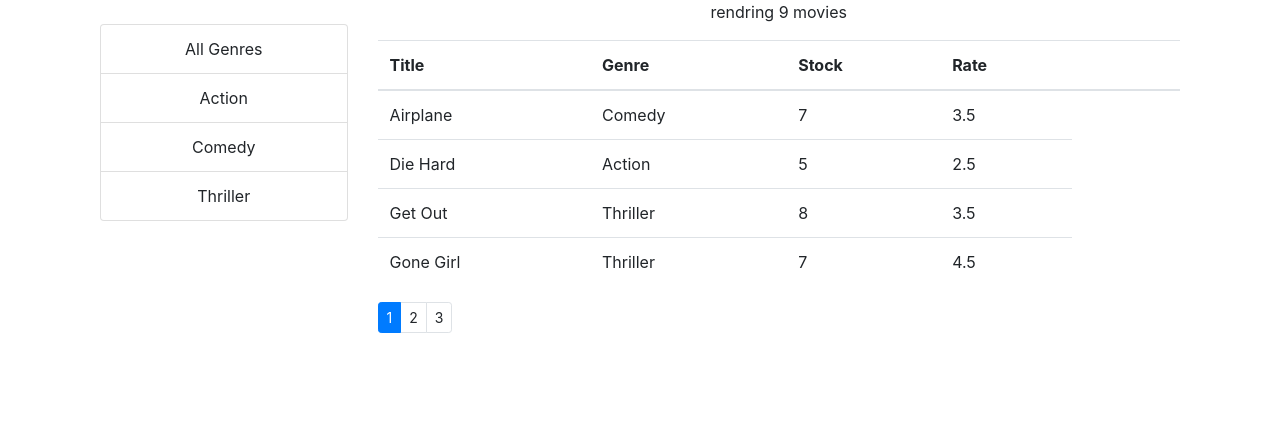
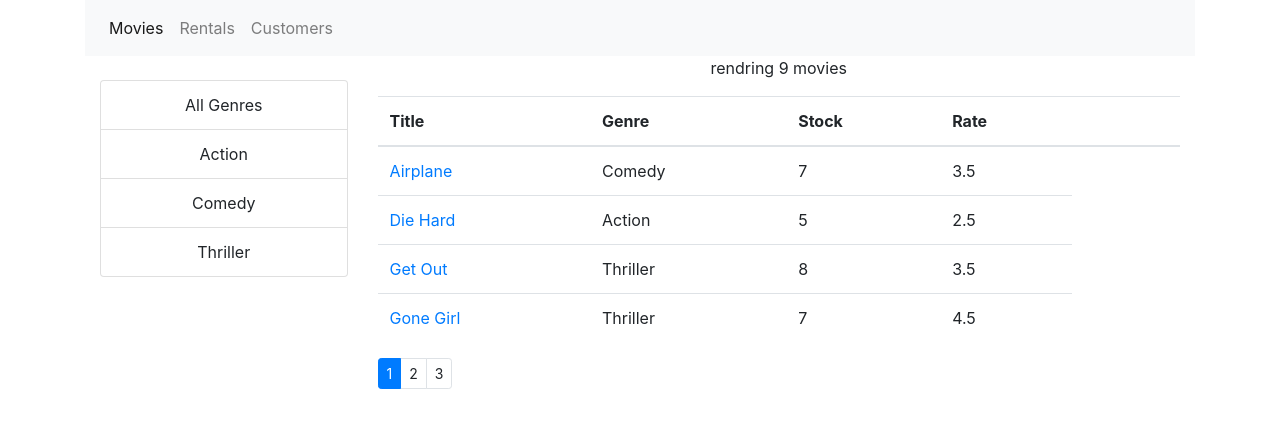
Before and after one commit to Mnabawy/cmsr, a React (Create React App) app: page /movies in a window 1280 px wide. Shown: the top 428 px of the page. Built offline with nearby package versions, Linux system fonts and the light colour scheme.

Commit message:
router added

```diff
--- a/package.json
+++ b/package.json
@@ -13,6 +13,7 @@
     "prop-types": "^15.7.2",
     "react": "^17.0.2",
     "react-dom": "^17.0.2",
+    "react-router-dom": "^5.3.0",
     "react-scripts": "4.0.3",
     "web-vitals": "^1.0.1"
   },
--- a/src/App.js
+++ b/src/App.js
@@ -1,13 +1,37 @@
 import "./App.css";
+import {
+  Switch,
+  Route,
+  Redirect,
+  BrowserRouter as Router,
+} from "react-router-dom";
+
 import Movies from "./components/movies";
+import Customers from "./components/customers";
+import Rentals from "./components/rentals";
+import NavBar from "./components/navBar";
+import NotFound from "./components/notFound";
+import MovieForm from "./components/movieForm";
 
 function App() {
   return (
-    <div className="App">
-      <main role="main" className="container">
-        <Movies />
-      </main>
-    </div>
+    <Router>
+      <div className="App">
+        <main role="main" className="container">
+          <NavBar />
+          <Switch>
+            <Route path="/movies/:id" component={MovieForm} />
+            <Route path="/movies"  component={Movies} />
+            <Route path="/customers" component={Customers} />
+            <Route path="/rentals" component={Rentals} />
+            <Route path="/not-found" component={NotFound} />
+            <Route path="/" exact component={Movies} />
+            <Redirect to="/not-found" />
+
+          </Switch>
+        </main>
+      </div>
+    </Router>
   );
 }
 
--- /dev/null
+++ b/src/components/customers.jsx
@@ -0,0 +1,13 @@
+import React from "react";
+
+class Customers extends React.Component {
+  render() {
+    return (
+      <div>
+        <h1>Cutomers</h1>
+      </div>
+    );
+  }
+}
+
+export default Customers;
--- /dev/null
+++ b/src/components/movieForm.jsx
@@ -0,0 +1,14 @@
+import React from "react";
+
+class MovieForm extends React.Component {
+  render() {
+    const { match } = this.props;
+    return (
+      <div>
+        <h1>Movie Form:{match.params.id} </h1>
+      </div>
+    );
+  }
+}
+
+export default MovieForm;
--- a/src/components/moviesTable.jsx
+++ b/src/components/moviesTable.jsx
@@ -1,4 +1,5 @@
 import React from "react";
+import { Link } from "react-router-dom";
 
 class MoviesTable extends React.Component {
   raiseSort = path => {
@@ -32,7 +33,9 @@
           {movies.map(movie => {
             return (
               <tr key={movie._id}>
-                <td>{movie.title}</td>
+                <td>
+                  <Link to={`/movies/${movie._id}`}>{movie.title}</Link>
+                </td>
                 <td>{movie.genre.name}</td>
                 <td>{movie.numberInStock}</td>
                 <td>{movie.dailyRentalRate}</td>
--- /dev/null
+++ b/src/components/navBar.jsx
@@ -0,0 +1,42 @@
+import { NavLink } from "react-router-dom";
+
+const NavBar = () => {
+  return (
+    <div>
+      <nav className="navbar navbar-expand-lg navbar-light bg-light">
+        <button
+          className="navbar-toggler"
+          type="button"
+          data-toggle="collapse"
+          data-target="#navbarText"
+          aria-controls="navbarText"
+          aria-expanded="false"
+          aria-label="Toggle navigation"
+        >
+          <span className="navbar-toggler-icon"></span>
+        </button>
+        <div className="collapse navbar-collapse" id="navbarText">
+          <ul className="navbar-nav mr-auto">
+            <li className="nav-item">
+              <NavLink className="nav-link" to="/movies">
+                Movies
+              </NavLink>
+            </li>
+            <li className="nav-item">
+              <NavLink className="nav-link" to="/rentals">
+                Rentals
+              </NavLink>
+            </li>
+            <li className="nav-item">
+              <NavLink className="nav-link" to="/customers">
+                Customers
+              </NavLink>
+            </li>
+          </ul>
+        </div>
+      </nav>
+    </div>
+  );
+};
+
+export default NavBar;
--- /dev/null
+++ b/src/components/notFound.jsx
@@ -0,0 +1,9 @@
+const NotFound = () => {
+  return (
+    <div>
+      <h1>Not Found</h1>
+    </div>
+  );
+};
+
+export default NotFound;
--- /dev/null
+++ b/src/components/rentals.jsx
@@ -0,0 +1,13 @@
+import React from "react";
+
+class Rentals extends React.Component {
+  render() {
+    return (
+      <div>
+        <h1>Rentals</h1>
+      </div>
+    );
+  }
+}
+
+export default Rentals;
```
Also changed, not shown: src/components/loginForm.jsx (added, +9 -0 lines), 1 other file (tests, documents, lock files or other folders).
